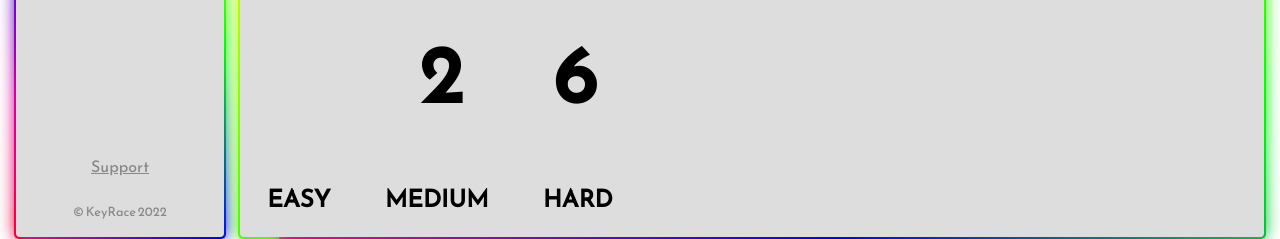
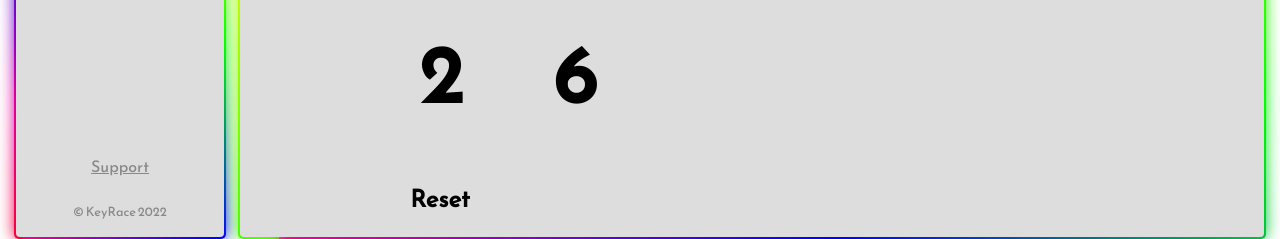
Before and after one commit to opixelum/KeyRace, a PHP site: page /signup.php in a window 1280 px wide. Shown: the part 699-938 px from the top of the page. Run offline with PHP 8.4, Linux system fonts and the light colour scheme.

Commit message:
reset button

```diff
--- a/login.php
+++ b/login.php
@@ -38,10 +38,8 @@
             <div class="puzzle_block">7</div>
             <div class="puzzle_block">8</div>
           </div>
-          <div id="difficulty_container">
-            <div class="difficulty_button active">EASY</div>
-            <div class="difficulty_button">MEDIUM</div>
-            <div class="difficulty_button">HARD</div>
+          <div id="reset_container">
+            <div class="reset_button">Reset</div>
           </div>
 
           <?php include("src/includes/message.php");?>
--- a/signup.php
+++ b/signup.php
@@ -51,10 +51,8 @@
             <div class="puzzle_block">7</div>
             <div class="puzzle_block">8</div>
           </div>
-          <div id="difficulty_container">
-            <div class="difficulty_button active">EASY</div>
-            <div class="difficulty_button">MEDIUM</div>
-            <div class="difficulty_button">HARD</div>
+          <div id="reset_container">
+            <div class="reset_button">Reset</div>
           </div>
 
           <?php include("src/includes/message.php");?>
--- a/src/css/style.css
+++ b/src/css/style.css
@@ -179,7 +179,7 @@ a {
 }
 
 /*difficulty container*/
-#difficulty_container{
+#reset_container{
     display:flex;
     flex-direction:row;
     width:50vh;
@@ -188,7 +188,7 @@ a {
     border-radius:8px;
     margin-top:22px;
 }
-.difficulty_button{
+.reset_button{
     flex-grow:1;
     background-color:inherit;
     color:var(--mcol2);
@@ -200,11 +200,11 @@ a {
     cursor: pointer;
     transition:font-size 0.3s;
 }
-.difficulty_button:hover{
+.reset_button:hover{
     opacity:0.8;
     font-size:3.5vh;
 }
-.difficulty_button.active{
+.reset_button.active{
     background-color:inherit;
     color:var(--mcol0);
 }
--- a/src/scripts/js/captcha.js
+++ b/src/scripts/js/captcha.js
@@ -92,15 +92,12 @@ class captcha {
 
 }
 
-let game=new captcha(1)//instantiate a new Game
+let game = new captcha(1)//instantiate a new Game
 
 
 //taking care of the difficulty buttons (a suppr)
-let difficulty_buttons = Array.from(document.getElementsByClassName("difficulty_button"))
-difficulty_buttons.forEach((elem,idx) => {
-    elem.addEventListener('click', (e) => {
-        difficulty_buttons[GameDifficulty.indexOf(game.difficulty)].classList.remove("active")
-        elem.classList.add("active")
-        game.setDifficulty(idx+1)
-    });
+//taking care of the difficulty buttons (a suppr)
+let reset_button = document.querySelector(".reset_button")
+reset_button.addEventListener('click', () => {
+    game.setDifficulty()
 });
```
